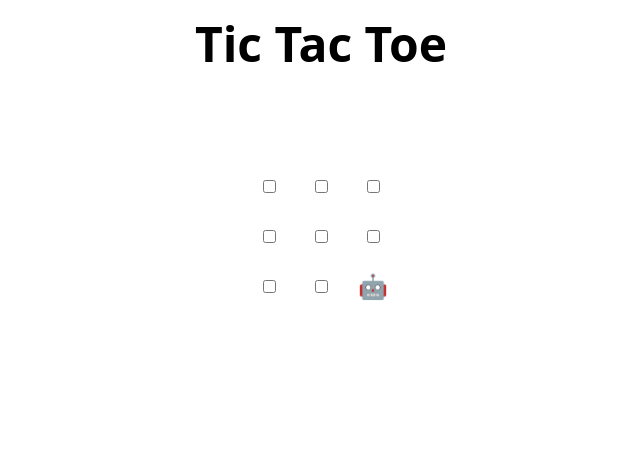
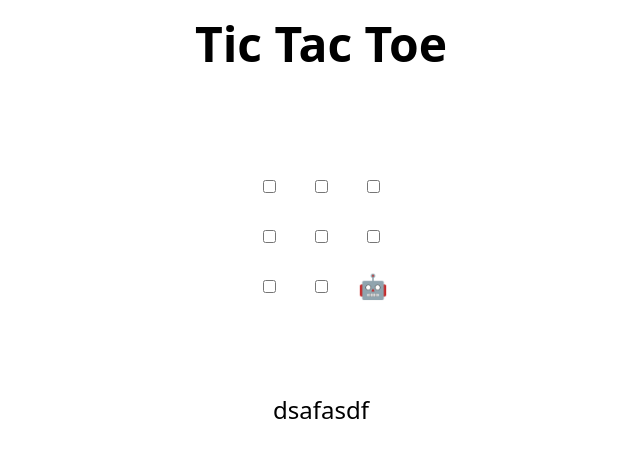
Before and after one commit to guc005/skills-review-pull-requests, a plain HTML site: page index.html in a window 1280 px wide. Shown: the whole page, without its empty margins (319-959 px from the left). Drawn offline with Linux system fonts and the light colour scheme.

Commit message:
Update index.html
commit message

```diff
--- a/index.html
+++ b/index.html
@@ -48,7 +48,7 @@
 </table>
 
 <h2 hidden>Game over, refresh to play again 🧑‍💻 🤖!</h2>
-
+dsafasdf
 <script>
   // Initialization
   const boxes = Array.from(document.querySelectorAll("td"));
```
